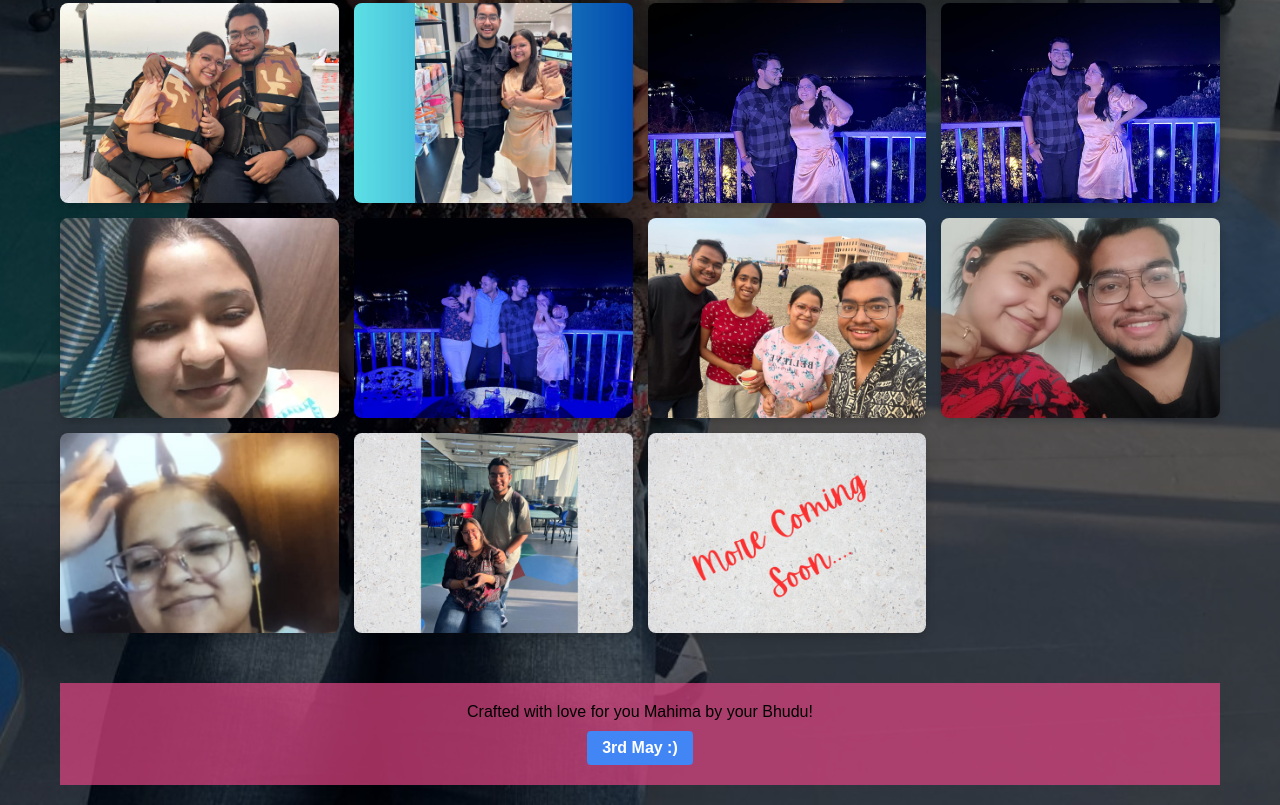
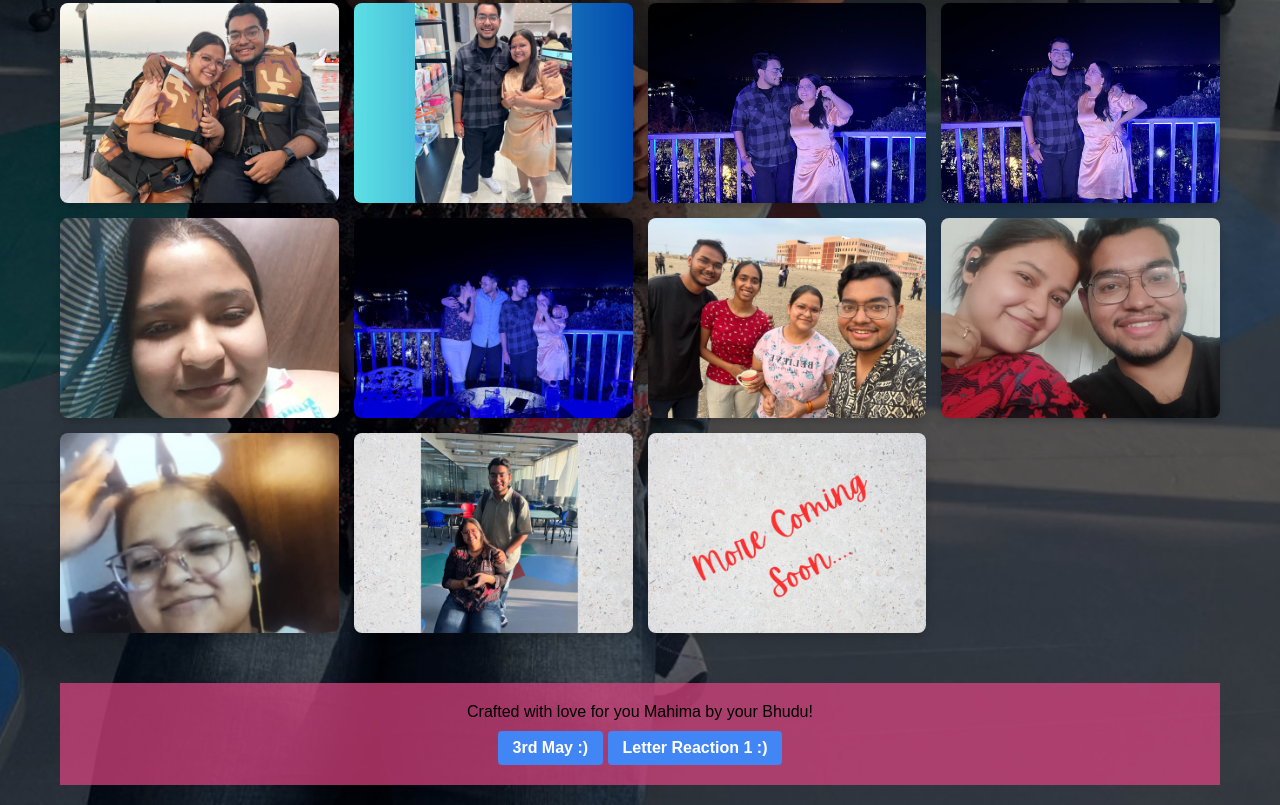
Before and after one commit to Aragog540/Mahi, a plain HTML site: page index.html in a window 1280 px wide. Shown: the part 927-1732 px from the top of the page. Drawn offline with Linux system fonts and the light colour scheme.

Commit message:
Update index.html

```diff
--- a/index.html
+++ b/index.html
@@ -417,6 +417,7 @@
         <footer>
             <p>Crafted with love for you Mahima by your Bhudu!</p>
             <a href="https://drive.google.com/file/d/1Y9kMWCiBpHPde-QkXq2P8oO88B0Au98j/view?pli=1" class="drive-link" target="_blank">3rd May :)</a>
+            <a href="https://drive.google.com/file/d/1Kw4Ko6h6lEC7uQ4f9B_vMzemGmpdxYKU/view?usp=drive_link" class="drive-link" target="_blank"> Letter Reaction 1 :)</a>
         </footer>
     </div>
 
```
